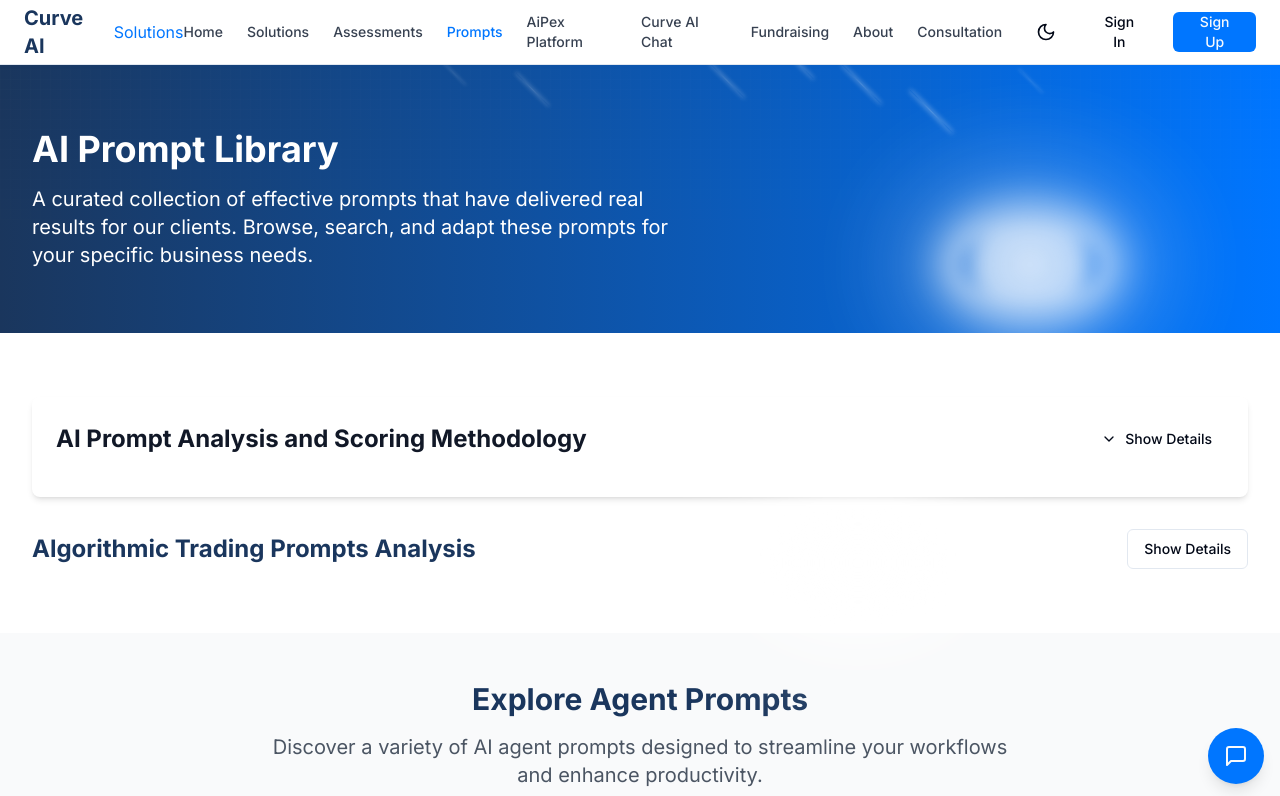
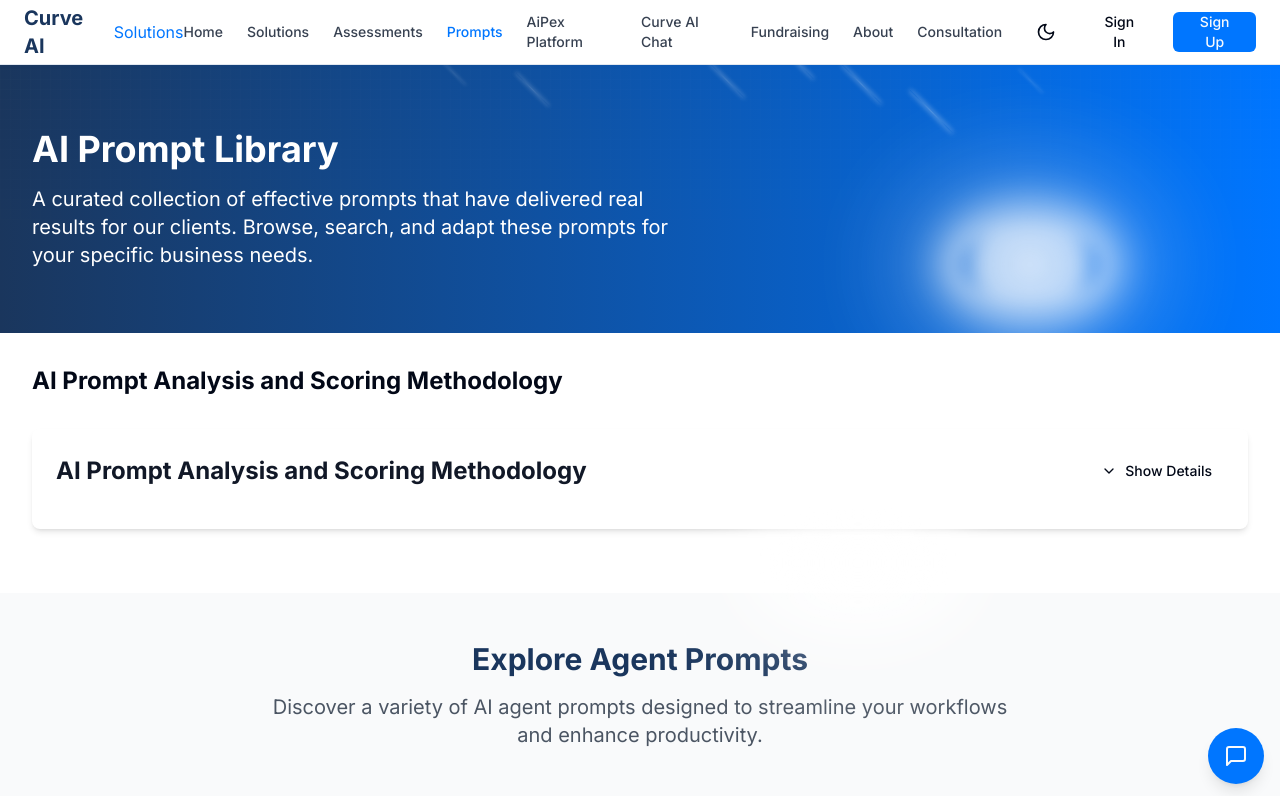
Before and after one commit to claybowl/curve_ai_solutions_app, a Next.js app: page /solutions/prompts in a window 1280 px wide. Shown: the top 796 px of the page. Built offline with nearby package versions, Linux system fonts and the light colour scheme.

Commit message:
refactor: remove Trading Prompts Analysis and enhance AI Prompt Analysis section

```diff
--- a/app/solutions/prompts/page.tsx
+++ b/app/solutions/prompts/page.tsx
@@ -17,8 +17,8 @@ export default function PromptsPage() {
     <div className="min-h-screen">
       <PromptsHero />
       <div className="container py-8">
+        <h2 className="text-2xl font-bold mb-4">AI Prompt Analysis and Scoring Methodology</h2>
         <PromptAnalysisMethodology />
-        <TradingPromptsAnalysis />
       </div>
       <AgentPromptsSection />
       <TradingPromptsSection />
```
